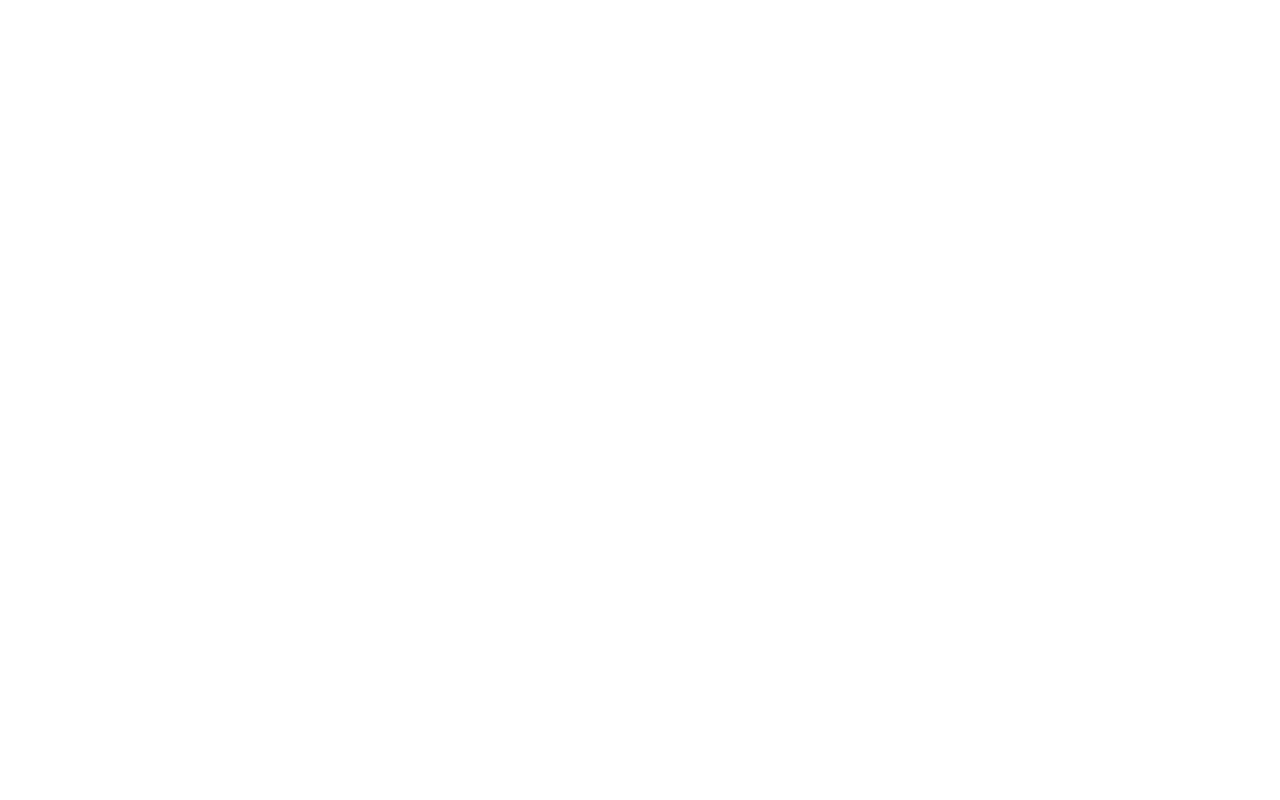
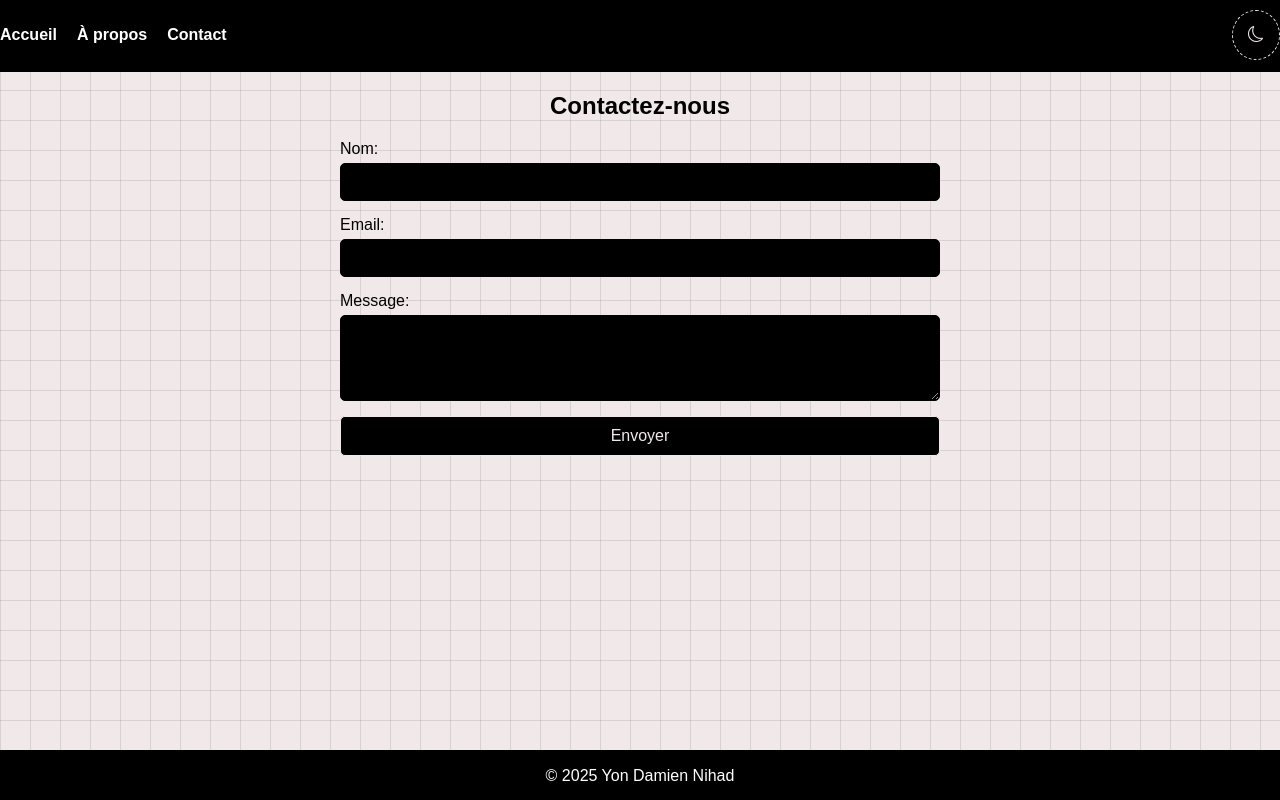
Before and after one commit to damiendiluca/node, a plain HTML site: page public/contact.html in a window 1280 px wide. Drawn offline with nearby package versions, Linux system fonts and the light colour scheme.

Commit message:
Modification

```diff
--- a/public/contact.html
+++ b/public/contact.html
@@ -0,0 +1,51 @@
+<!DOCTYPE html>
+<html lang="fr">
+<head>
+    <meta charset="UTF-8">
+    <meta name="viewport" content="width=device-width, initial-scale=1.0">
+    <title>Contactez-nous</title>
+    <link rel="stylesheet" href="css/style.css">
+    <link rel="stylesheet" href="https://cdn.jsdelivr.net/npm/bootstrap-icons@1.10.5/font/bootstrap-icons.css">
+</head>
+
+
+
+<body class="contact-page background-grid">
+    <header>
+        <nav>
+            <ul>
+                <li><a href="/">Accueil</a></li>
+                <li><a href="/about">À propos</a></li>
+                <li><a href="/contact">Contact</a></li>
+            </ul>
+            <button id="button-theme" class="button-nav button-theme"><i class="bi bi-moon"></i></button>
+        </nav>
+    </header>
+
+    <main>
+        <h2>Contactez-nous</h2>
+        <form id="contact-form" action="/submit-contact" method="POST">
+            <div class="form-group">
+                <label for="name">Nom:</label>
+                <input type="text" id="name" name="name" required>
+            </div>
+            <div class="form-group">
+                <label for="email">Email:</label>
+                <input type="email" id="email" name="email" required>
+            </div>
+            <div class="form-group">
+                <label for="message">Message:</label>
+                <textarea id="message" name="message" rows="4" required></textarea>
+            </div>
+            <button type="submit">Envoyer</button>
+        </form>
+    </main>
+
+    <footer>
+        <p>&copy; 2025 Yon Damien Nihad</p>
+    </footer>
+
+    <script src="js/theme.js"></script>
+    <script src="script.js"></script>
+</body>
+</html>
--- a/public/css/style.css
+++ b/public/css/style.css
@@ -1,6 +1,69 @@
+/*---------------------------------- GENERAL COLOR STYLE----------------------------------*/
+
+/*------------- COULEURS PAR DEFAUT -------------*/
+
+:root {
+  --border: #000000;
+  --grid-line: rgba(0, 0, 0, 0.1);
+
+  --bg-color: #000000;
+  --bg-color-main: #f1e9e9;
+
+  --text-color-special: #ffffff;
+  --text-color: #000000;
+
+  --special-button-bg: #000000;
+  --special-button-text: #f1e9e9;
+  --special-button-border: #f1e9e9;
+
+  --special-button-hover-bg: #f1e9e9;
+  --special-button-hover-text: #000000;
+  --special-button-hover-border: #000000;
+}
+
+/*------------- COULEURS DARK MODE -------------*/
+
+.dark-mode {
+  --border: #f1e9e9;
+  --grid-line: rgba(255, 255, 255, 0.1);
+
+  --bg-color: #000000;
+  --bg-color-main: #000000;
+
+  --text-color: #f1e9e9;
+  --title-color: #000000;
+
+
+  --special-button-bg: #000000;
+  --special-button-text: #f1e9e9;
+  --special-button-border: #f1e9e9;
+
+  --special-button-hover-bg: #f1e9e9;
+  --special-button-hover-text: #000000;
+  --special-button-hover-border: #000000;
+}
+
+.button-theme {
+  padding: 15px;;
+  border-radius: 50%;
+  background-color: var(--special-button-bg);
+  color: var(--special-button-text);
+  border: 1px dashed var(--special-button-border);
+  font-weight: bold;
+}
+
+.button-theme:hover {
+  background-color: var(--special-button-hover-bg);
+  color: var(--special-button-hover-text);
+  border: 1px dashed var(--special-button-hover-border);
+}
+
 /* ================== About ================== */
 * {
     font-family: Nunito, sans-serif;
+    box-sizing: border-box;
+    margin: 0;
+    padding: 0;
   }
 
   .text-blk {
@@ -9,7 +72,7 @@
     padding-bottom: 0px;
     padding-left: 0px;
     line-height: 20px;
-    color: white;
+    color: var(--text-color);
     font-size: 14px;
     margin-top: 0px;
     margin-right: 0px;
@@ -44,7 +107,7 @@
     background-attachment: initial;
     background-origin: initial;
     background-clip: initial;
-    background-color: rgb(51, 51, 51);
+    background-color: var(--bg-color-main);
     padding-top: 10px;
     padding-right: 20px;
     padding-bottom: 10px;
@@ -306,3 +369,152 @@
       width: 100%;
     }
   }
+
+
+
+/*---------------------------------- CONTACT----------------------------------*/
+
+.background-grid {
+  background-color: var(--bg-color);
+  background-image:
+    linear-gradient(to right, var(--grid-line) 1px, transparent 1px),
+    linear-gradient(to bottom, var(--grid-line) 1px, transparent 1px);
+  background-size: 30px 30px;
+}
+
+header {
+  grid-area: header;
+  background-color: var(--bg-color);
+  padding: 10px 0;
+  border-bottom: 2px solid var(--border);
+}
+
+header nav {
+  display: flex;
+  justify-content: space-between;
+  align-items: center;
+}
+
+header nav ul {
+  list-style: none;
+  display: flex;
+  gap: 20px;
+  margin: 0;
+  padding: 0;
+}
+
+header nav ul li a {
+  text-decoration: none;
+  color: var(--text-color-special);
+  font-size: 16px;
+  font-weight: bold;
+  transition: color 0.3s ease;
+}
+
+header nav ul li a:hover {
+  color: var(--special-button-hover-text);
+}
+
+.button-nav {
+  display: flex;
+  align-items: center;
+  justify-content: center;
+  font-size: 16px;
+}
+
+.contact-page {
+  background-color: var(--bg-color-main);
+  display: grid;
+  grid-template-areas:
+    "header"
+    "main"
+    "footer";
+  grid-template-columns: 1fr;
+  grid-template-rows: auto 1fr auto;
+}
+
+.contact-page main {
+  grid-area: main;
+  padding: 20px;
+  display: flex;
+  flex-direction: column;
+  align-items: center;
+}
+
+.contact-page main h2 {
+  font-size: 24px;
+  font-weight: bold;
+  margin-bottom: 20px;
+  color: var(--text-color);
+}
+
+.contact-page main form {
+  width: 100%;
+  max-width: 600px;
+  display: flex;
+  flex-direction: column;
+  gap: 15px;
+}
+
+.contact-page main .form-group {
+  display: flex;
+  flex-direction: column;
+}
+
+.contact-page main .form-group label {
+  font-size: 16px;
+  margin-bottom: 5px;
+  color: var(--text-color);
+}
+
+.contact-page main .form-group input,
+.contact-page main .form-group textarea {
+  width: 100%;
+  padding: 10px;
+  border: 1px solid var(--border);
+  border-radius: 5px;
+  background-color: var(--bg-color);
+  color: var(--text-color);
+  font-size: 14px;
+  transition: border-color 0.3s ease;
+}
+
+.contact-page main .form-group input:focus,
+.contact-page main .form-group textarea:focus {
+  outline: none;
+  border-color: var(--special-button-hover-border);
+}
+
+.contact-page main button {
+  padding: 10px 20px;
+  background-color: var(--special-button-bg);
+  color: var(--special-button-text);
+  border: 1px solid var(--special-button-border);
+  border-radius: 5px;
+  cursor: pointer;
+  font-size: 16px;
+  transition: background-color 0.3s ease, color 0.3s ease, border-color 0.3s ease;
+}
+
+.contact-page main button:hover {
+  background-color: var(--special-button-hover-bg);
+  color: var(--special-button-hover-text);
+  border-color: var(--special-button-hover-border);
+}
+
+.contact-page footer {
+  grid-area: footer;
+  background-color: var(--bg-color);
+  text-align: center;
+  padding: 15px 0;
+  border-top: 2px solid var(--border);
+  position: fixed;
+  bottom: 0;
+  width: 100%;
+}
+
+.contact-page footer p {
+  margin: 0;
+  font-size: 16px;
+  color: var(--text-color-special);
+}
--- a/public/js/theme.js
+++ b/public/js/theme.js
@@ -0,0 +1,37 @@
+const toggleBtn = document.getElementById("button-theme");
+
+function updateIcon(isDark) {
+    const icon = toggleBtn.querySelector("i");
+
+    if (isDark) {
+        icon.className = "bi bi-sun";
+        toggleBtn.onmouseover = () => icon.className = "bi bi-sun-fill";
+        toggleBtn.onmouseout = () => icon.className = "bi bi-sun";
+    } else {
+        icon.className = "bi bi-moon";
+        toggleBtn.onmouseover = () => icon.className = "bi bi-moon-fill";
+        toggleBtn.onmouseout = () => icon.className = "bi bi-moon";
+    }
+}
+
+function setTheme(isDark) {
+    if (isDark) {
+        document.body.classList.add("dark-mode");
+        localStorage.setItem("theme", "dark");
+    } else {
+        document.body.classList.remove("dark-mode");
+        localStorage.setItem("theme", "light");
+    }
+    updateIcon(isDark);
+}
+
+toggleBtn.addEventListener("click", () => {
+    const isCurrentlyDark = document.body.classList.contains("dark-mode");
+    setTheme(!isCurrentlyDark);
+});
+
+window.addEventListener("DOMContentLoaded", () => {
+    const savedTheme = localStorage.getItem("theme");
+    const isDark = savedTheme === "dark";
+    setTheme(isDark);
+});
```
